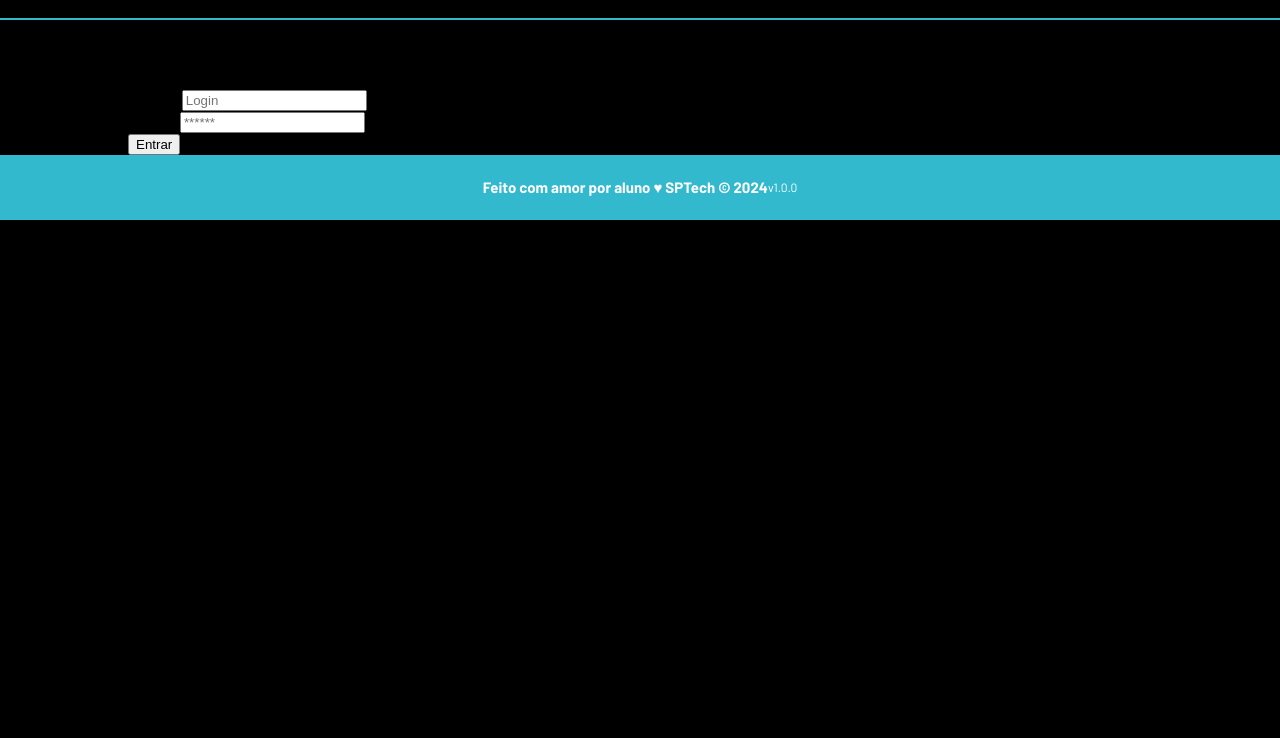
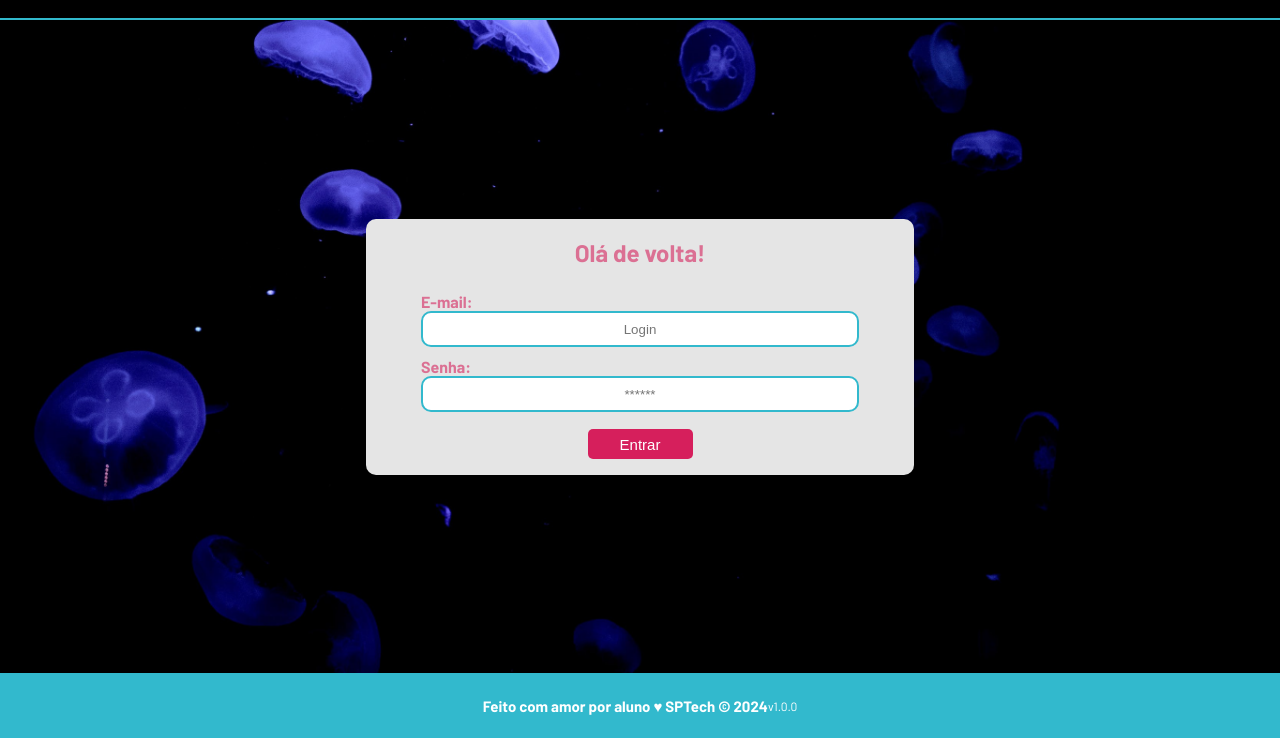
Before and after one commit to amandampedroza/AquaTech-Aula, a plain HTML site: page public/login.html in a window 1280 px wide. Shown: the part 62-800 px from the top of the page. Drawn offline with Linux system fonts and the light colour scheme.

Commit message:
página de login e cadastro

```diff
--- a/public/styles/style.css
+++ b/public/styles/style.css
@@ -129,3 +129,78 @@ body {
 .version {
     font-size: 12px;
 }
+
+/* inicio pagina login */
+
+.login {
+    background-image: url(../assets/imgs/bg-jelly-fish-para_outras_pags.png);
+    background-size: cover;
+    height: var(--tamanho-login);
+    display: flex;
+
+
+}
+
+.login .container {
+
+    justify-content: center;
+    align-items: center;
+
+}
+
+
+.card {
+    background-color: #e5e5e5;
+    color: palevioletred;
+    text-align: center;
+    border-radius: 10px;
+
+
+}
+
+.card-login{
+    width: 28em;
+    height: 16em;
+    padding-right: 50px;
+    padding-left: 50px;
+}
+
+
+
+.campo {
+    display: flex;
+    flex-direction: column;
+    text-align: left;
+    font-weight: 700;
+    padding: 5px;
+
+
+}
+
+input{
+    height: 30px;
+    border-radius: 10px;
+    border: solid 2px #32b9cd;
+    text-align: center;
+}
+
+.botao {
+    margin-top: 12px;
+    font-size: 15px;
+    font-weight: 500;
+    width: 7em;
+    height: 2em;
+    background-color: rgb(214, 31, 92);
+    color: white;
+    border-radius: 5px;
+    border: none;
+}
+
+/* inicio da pagina cadastro */
+
+.card-cadastro {
+    padding-right: 50px;
+    padding-left: 50px;
+    padding-bottom: 20px;
+    width: 28em;
+}
```
